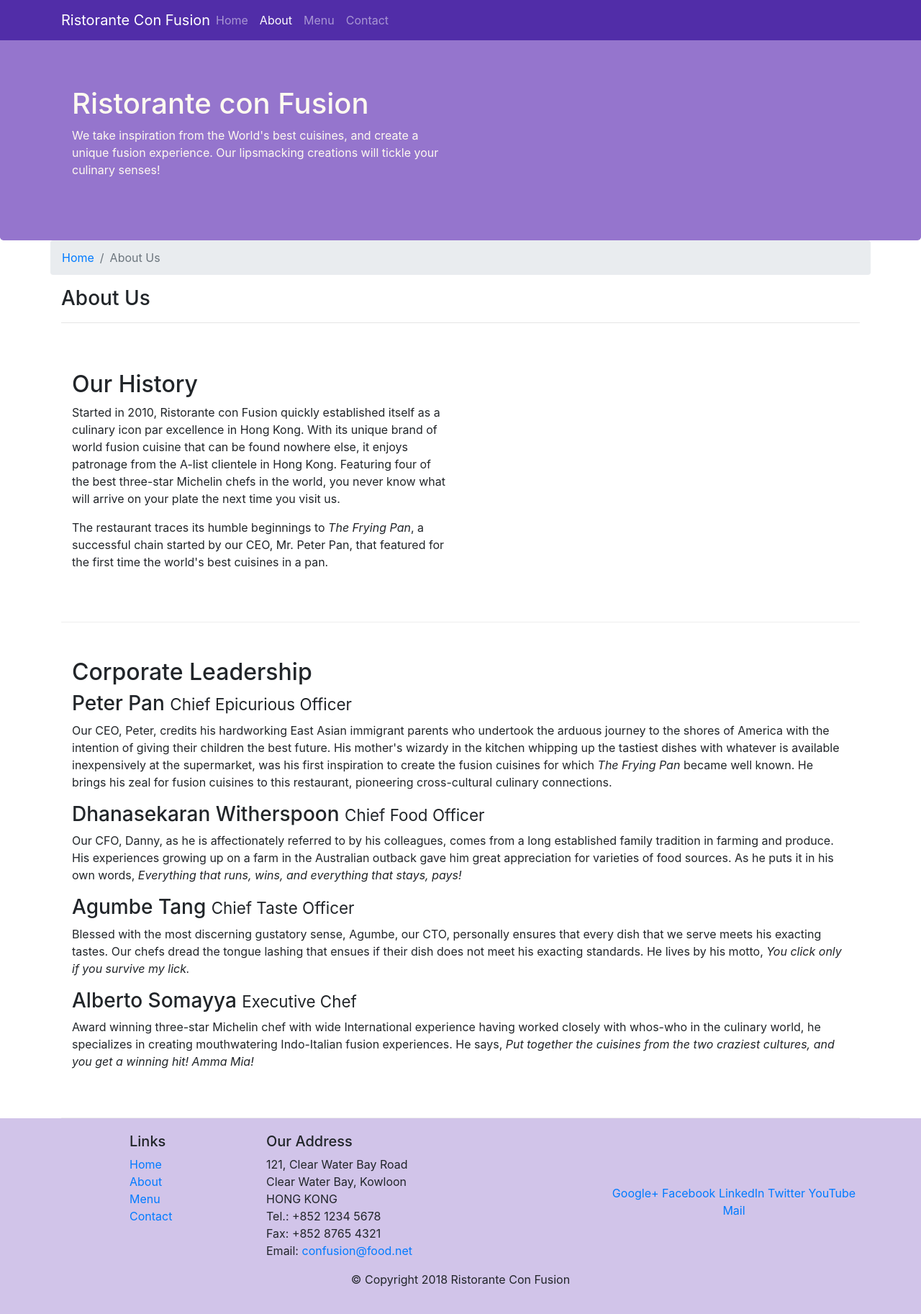
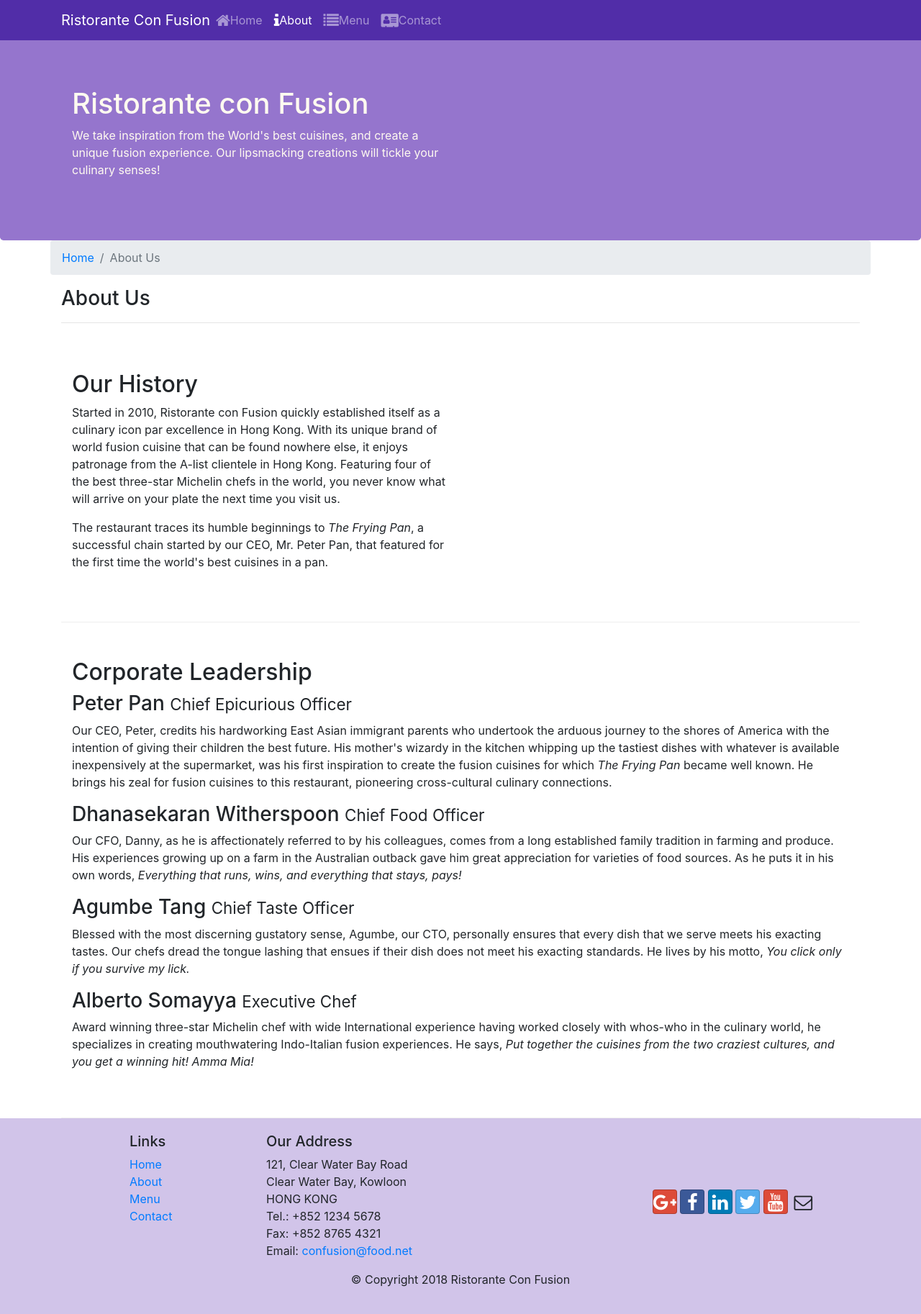
Before and after one commit to baluevD/Coursera-Bootstrap-4, a website: page aboutus.html in a window 1280 px wide. Shown: the whole page at 72% size. Drawn offline with nearby package versions, Linux system fonts and the light colour scheme.

Commit message:
Icon fonts

```diff
--- a/aboutus.html
+++ b/aboutus.html
@@ -6,6 +6,8 @@
   <meta name="viewport" content="width=device-width, initial-scale=1, shrink-to-fit=no">
   <meta http-equiv="X-UA-Compatible" content="ie=edge">
   <link rel="stylesheet" href="node_modules/bootstrap/dist/css/bootstrap.min.css">
+  <link rel="stylesheet" href="node_modules/font-awesome/css/font-awesome.min.css">
+  <link rel="stylesheet" href="node_modules/bootstrap-social/bootstrap-social.css">
   <link rel="stylesheet" href="css/styles.css">
   <title>Ristorante Con Fusion: About Us</title>
 </head>
@@ -19,10 +21,10 @@
       <a href="#" class="navbar-brand mr-auto">Ristorante Con Fusion</a>
       <div id="Navbar" class="collapse navbar-collapse">
         <ul class="navbar-nav mr-auto">
-          <li class="nav-item"><a href="./index.html" class="nav-link">Home</a></li>
-          <li class="nav-item  active"><a href="#" class="nav-link">About</a></li>
-          <li class="nav-item"><a href="#" class="nav-link">Menu</a></li>
-          <li class="nav-item"><a href="#" class="nav-link">Contact</a></li>
+          <li class="nav-item"><a href="./index.html" class="nav-link"><span class="fa fa-home fa-lg"></span>Home</a></li>
+          <li class="nav-item  active"><a href="#" class="nav-link"><span class="fa fa-info fa-lg"></span>About</a></li>
+          <li class="nav-item"><a href="#" class="nav-link"><span class="fa fa-list fa-lg"></span>Menu</a></li>
+          <li class="nav-item"><a href="#" class="nav-link"><span class="fa fa-address-card fa-lg"></span>Contact</a></li>
         </ul>
       </div>
     </div>
@@ -112,12 +114,12 @@
         </div>
         <div class="col-12 col-sm-4 align-self-center">
           <div class="text-center">
-            <a href="http://google.com/+">Google+</a>
-            <a href="http://www.facebook.com/profile.php?id=">Facebook</a>
-            <a href="http://www.linkedin.com/in/">LinkedIn</a>
-            <a href="http://twitter.com/">Twitter</a>
-            <a href="http://youtube.com/">YouTube</a>
-            <a href="mailto:">Mail</a>
+            <a class="btn btn-social-icon btn-google" href="http://google.com/+"><i class="fa fa-google-plus"></i></a>
+            <a class="btn btn-social-icon btn-facebook" href="http://www.facebook.com/profile.php?id="><i class="fa fa-facebook"></i></a>
+            <a class="btn btn-social-icon btn-linkedin" href="http://www.linkedin.com/in/"><i class="fa fa-linkedin"></i></a>
+            <a class="btn btn-social-icon btn-twitter" href="http://twitter.com/"><i class="fa fa-twitter"></i></a>
+            <a class="btn btn-social-icon btn-google" href="http://youtube.com/"><i class="fa fa-youtube"></i></a>
+            <a class="btn btn-social-icon" href="mailto:"><i class="fa fa-envelope-o"></i></a>
           </div>
         </div>
       </div>
--- a/package.json
+++ b/package.json
@@ -15,6 +15,8 @@
   },
   "dependencies": {
     "bootstrap": "^4.3.1",
+    "bootstrap-social": "^5.1.1",
+    "font-awesome": "^4.7.0",
     "jquery": "^3.4.0",
     "popper.js": "^1.15.0"
   }
```
Also changed, not shown: index.html (+15 -13 lines), 1 other file.
